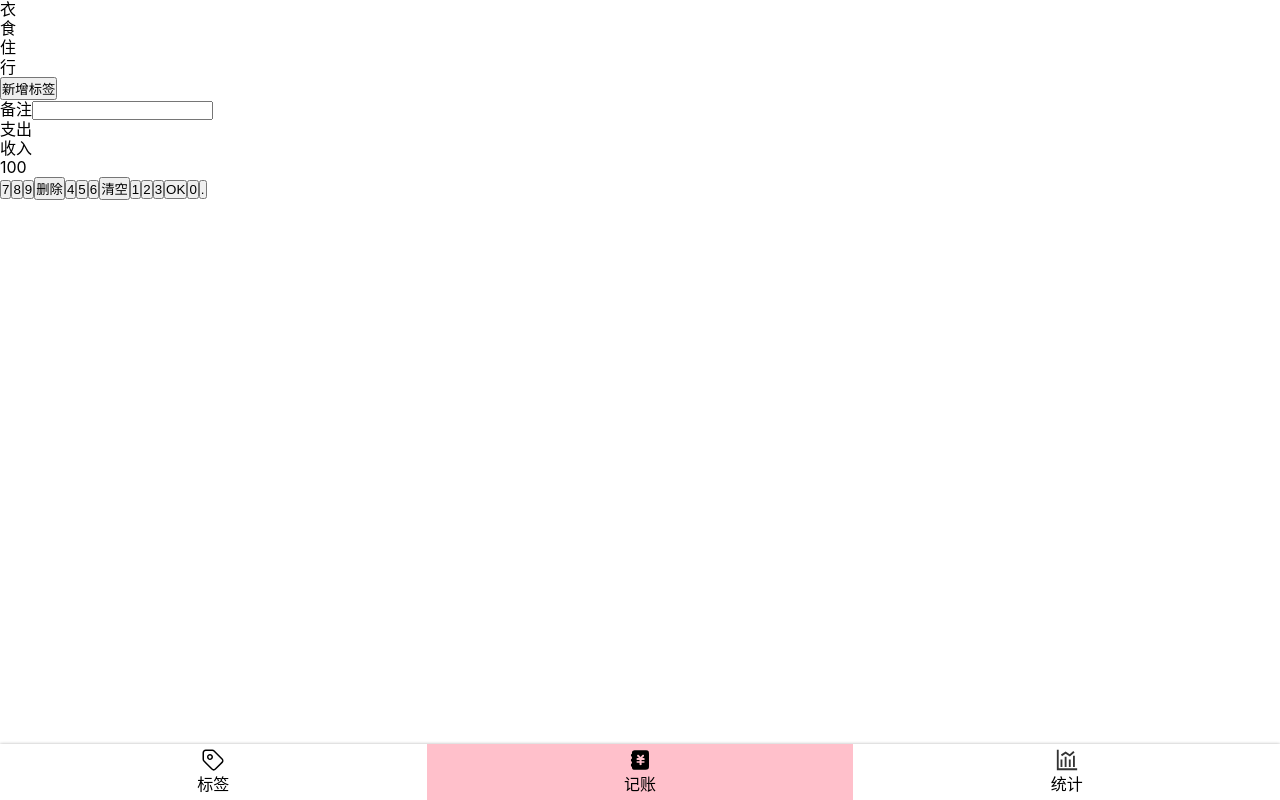
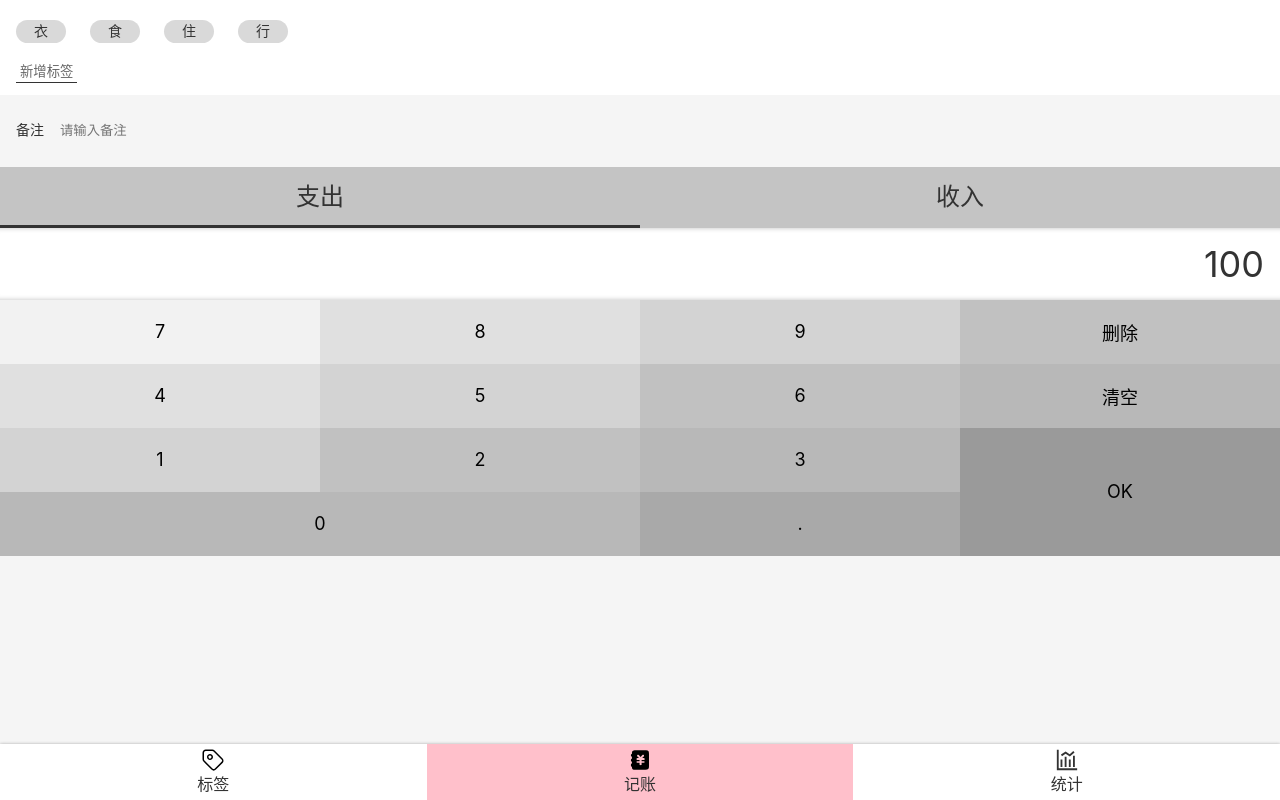
Before and after one commit to fxjzz/react-bookkeeping, a React app: page /#/money in a window 1280 px wide. Built offline with nearby package versions, Linux system fonts and the light colour scheme.

Commit message:
优化money组件的UI

```diff
--- a/src/App.tsx
+++ b/src/App.tsx
@@ -5,10 +5,14 @@ import Tags from "./views/Tags";
 import Money from "./views/Money";
 import Statistics from "./views/Statistics";
 import NoMatch from "./views/NoMatch";
+import styled from 'styled-components';
 
-
+const AppWrapper = styled.div`
+  color: #333;
+`;
 function App() {
     return (
+        <AppWrapper>
         <Router>
             <Switch>
                 <Route path="/tags">
@@ -26,6 +30,7 @@ function App() {
                 </Route>
             </Switch>
         </Router>
+        </AppWrapper>
     );
 }
 
--- a/src/components/Nav.tsx
+++ b/src/components/Nav.tsx
@@ -6,7 +6,7 @@ import Icon from "./Icon";
 
 const NavWrapper = styled.nav`
   box-shadow: 0 0 3px rgba(0, 0, 0, 0.3);
-
+  background: white;
   > ul {
     display: flex;
     line-height: 24px;
--- a/src/index.scss
+++ b/src/index.scss
@@ -11,9 +11,21 @@ body {
   font-family: $font-hei;
   font-size: 16px;
   line-height: 1.2;
+  background: #f5f5f5;
+}
+button{
+  font-family: inherit;
 }
 .icon {
   width: 1em;
   height: 1em;
   display: inline-block;
 }
+:focus{
+  outline: none;
+}
+.clearfix::after {
+  content: '';
+  display: block;
+  clear: both;
+}
--- a/src/views/Money.tsx
+++ b/src/views/Money.tsx
@@ -1,30 +1,122 @@
 import Layout from "../components/Layout";
 import React from "react";
-import styled from "styled-components";
+import styled from 'styled-components';
 
 const TagsSection = styled.section`
-
+  background: #FFFFFF; padding: 12px 16px;
+  > ol { margin: 0 -12px;
+    > li{
+       background: #D9D9D9; border-radius: 18px;
+       display:inline-block; padding: 3px 18px;
+       font-size: 14px; margin: 8px 12px;
+    }
+  }
+  > button{
+    background:none; border: none; padding: 2px 4px;
+    border-bottom: 1px solid #333; color: #666;
+    margin-top: 8px;
+  }
 `;
 const NotesSection = styled.section`
-
+  background: #f5f5f5;
+  padding: 0 16px;
+  font-size: 14px;
+  > label {
+    display:flex;
+    align-items: center;
+    > span { margin-right: 16px; white-space: nowrap; }
+    > input {
+      display:block;
+      width: 100%;
+      height: 72px;
+      background: none;
+      border: none;
+    }
+  }
 `;
 const CategorySection = styled.section`
-
+  font-size: 24px;
+  > ul{
+    display:flex;
+    background:#c4c4c4;
+    > li {
+      width: 50%;
+      text-align:center;
+      padding: 16px 0;
+      position:relative;
+      &.selected::after{
+        content: '';
+        display:block;
+        height: 3px;
+        background:#333;
+        position:absolute;
+        bottom:0;
+        width: 100%;
+        left: 0;
+      }
+    }
+  }
 `;
 const NumberPadSection = styled.section`
+  display:flex;
+  flex-direction: column;
+  > .output{
+    background:white;
+    font-size: 36px;
+    line-height: 72px;
+    text-align:right;
+    padding: 0 16px;
+    box-shadow: inset 0 -5px 5px -5px rgba(0,0,0,0.25),
+    inset 0 5px 5px -5px rgba(0,0,0,0.25);
+  }
+  > .pad{
+    > button{
+      font-size: 18px; float: left; width: 25%; height: 64px; border: none;
+      &.ok{ height: 128px; float: right; }
+      &.zero{ width: 50%; }
+      &:nth-child(1){
+        background:#f2f2f2;
+      }
+      &:nth-child(2),
+      &:nth-child(5) {
+        background:#E0E0E0;
+      }
+      &:nth-child(3),
+      &:nth-child(6),
+      &:nth-child(9) {
+        background:#D3D3D3;
+      }
+      &:nth-child(4),
+      &:nth-child(7),
+      &:nth-child(10) {
+        background:#C1C1C1;
+      }
+      &:nth-child(8),
+      &:nth-child(11),
+      &:nth-child(13) {
+        background:#B8B8B8;
+      }
+      &:nth-child(12) {
+        background:#9A9A9A;
+      }
+      &:nth-child(14) {
+        background:#A9A9A9;
+      }
+    }
+  }
+`;
 
-`;
 
 function Money() {
     return (
         <Layout>
             <TagsSection>
-                <ul>
+                <ol>
                     <li>衣</li>
                     <li>食</li>
                     <li>住</li>
                     <li>行</li>
-                </ul>
+                </ol>
                 <button>新增标签</button>
             </TagsSection>
             <NotesSection>
@@ -32,18 +124,18 @@ function Money() {
                     <span>
                         备注
                     </span>
-                    <input type="text"/>
+                    <input type="text" placeholder="请输入备注"/>
                 </label>
             </NotesSection>
             <CategorySection>
                 <ul>
-                    <li>支出</li>
+                    <li className="selected">支出</li>
                     <li>收入</li>
                 </ul>
             </CategorySection>
             <NumberPadSection>
-                <div>100</div>
-                <div>
+                <div className="output">100</div>
+                <div className="pad clearfix">
                     <button>7</button>
                     <button>8</button>
                     <button>9</button>
@@ -55,9 +147,9 @@ function Money() {
                     <button>1</button>
                     <button>2</button>
                     <button>3</button>
-                    <button>OK</button>
-                    <button>0</button>
-                    <button>.</button>
+                    <button className="ok">OK</button>
+                    <button className="zero">0</button>
+                    <button className="dot">.</button>
                 </div>
             </NumberPadSection>
         </Layout>
```
